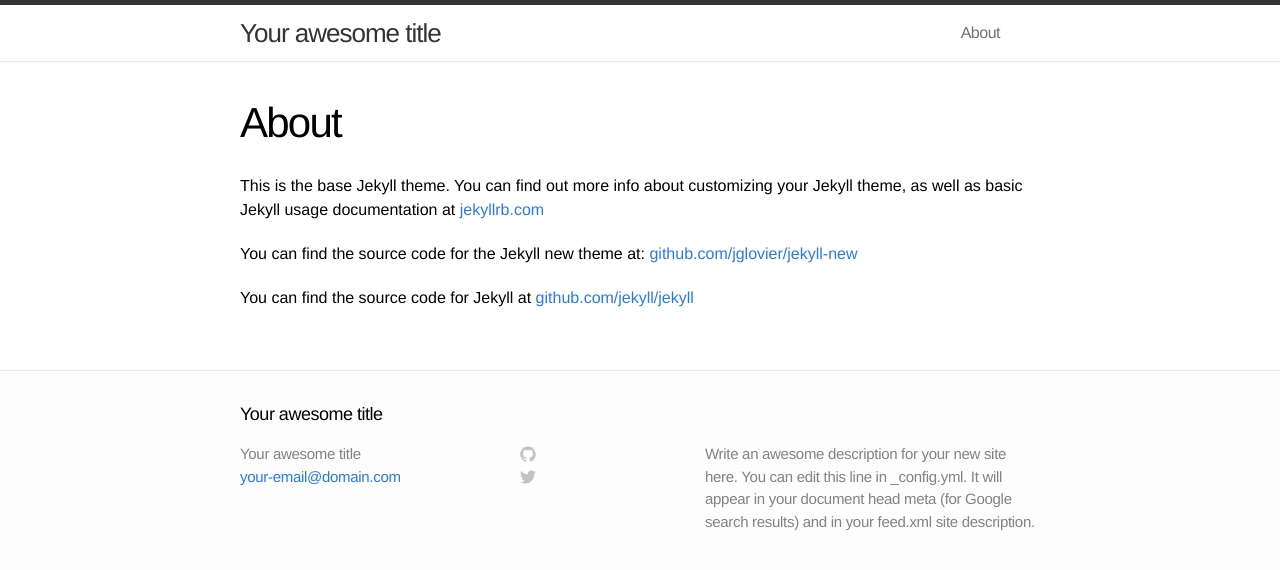
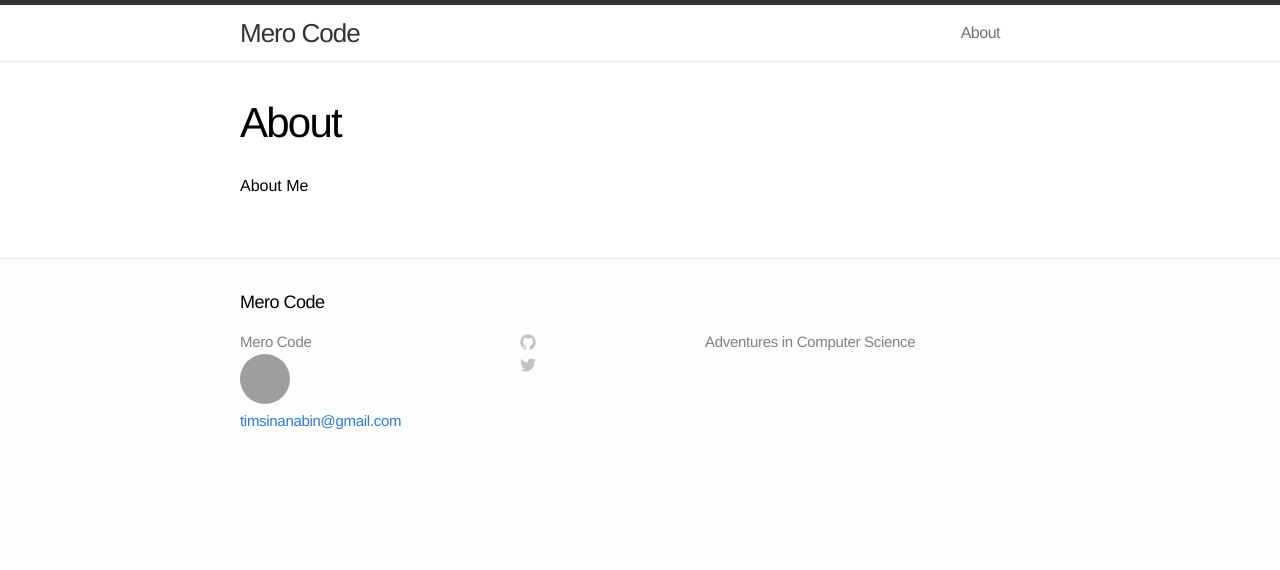
Before and after one commit to merocode/merocode.github.io, a Jekyll site: the page built from about.md, in a window 1280 px wide. Shown: the top 570 px of the page. Built offline with Jekyll 4.4.1, drawn with Linux system fonts in a browser that asks for light colours; grey boxes are pictures that could not be loaded.

```diff
--- a/_config.yml
+++ b/_config.yml
@@ -1,9 +1,11 @@
 # Site settings
-title: Your awesome title
-email: your-email@domain.com
-description: "Write an awesome description for your new site here. You can edit this line in _config.yml. It will appear in your document head meta (for Google search results) and in your feed.xml site description."
+title: Mero Code
+email: timsinanabin@gmail.com
+description: "Adventures in Computer Science"
 baseurl: ""
-url: "http://yourdomain.com"
+url: "merocode.github.io"
+highlighter: pygments
+gravatar: https://avatars1.githubusercontent.com/u/405628?s=50
 
 # Build settings
 markdown: kramdown
--- a/_includes/footer.html
+++ b/_includes/footer.html
@@ -7,6 +7,7 @@
     <div class="footer-col-1 column">
       <ul>
         <li>{{ site.title }}</li>
+        <li><img class="avatar" src="{{ site.gravatar }}" /></li>
         <li><a href="mailto:{{ site.email }}">{{ site.email }}</a></li>
       </ul>
     </div>
--- a/_includes/head.html
+++ b/_includes/head.html
@@ -8,5 +8,6 @@
 
     <!-- Custom CSS -->
     <link rel="stylesheet" href="{{ "/css/main.css" | prepend: site.baseurl }}">
+    <link rel="stylesheet" href="{{ "/css/shared.css" | prepend: site.baseurl }}">
 
 </head>
--- a/_includes/header.html
+++ b/_includes/header.html
@@ -21,6 +21,7 @@
           <a class="page-link" href="{{ page.url | prepend: site.baseurl }}">{{ page.title }}</a>
         {% endfor %}
       </div>
+
     </nav>
 
   </div>
--- a/about.md
+++ b/about.md
@@ -4,8 +4,4 @@ title: About
 permalink: /about/
 ---
 
-This is the base Jekyll theme. You can find out more info about customizing your Jekyll theme, as well as basic Jekyll usage documentation at [jekyllrb.com](http://jekyllrb.com/)
-
-You can find the source code for the Jekyll new theme at: [github.com/jglovier/jekyll-new](https://github.com/jglovier/jekyll-new)
-
-You can find the source code for Jekyll at [github.com/jekyll/jekyll](https://github.com/jekyll/jekyll)
+About Me
--- /dev/null
+++ b/css/shared.css
@@ -0,0 +1,5 @@
+.avatar {
+  border-radius: 50%;
+  -moz-border-radius: 50%;
+  -webkit-border-radius: 50%;
+}
```
Also changed, not shown: _posts/2014-06-22-hello-world.markdown (added, +38 -0 lines), _posts/2014-06-22-welcome-to-jekyll.markdown (deleted, +0 -24 lines).
